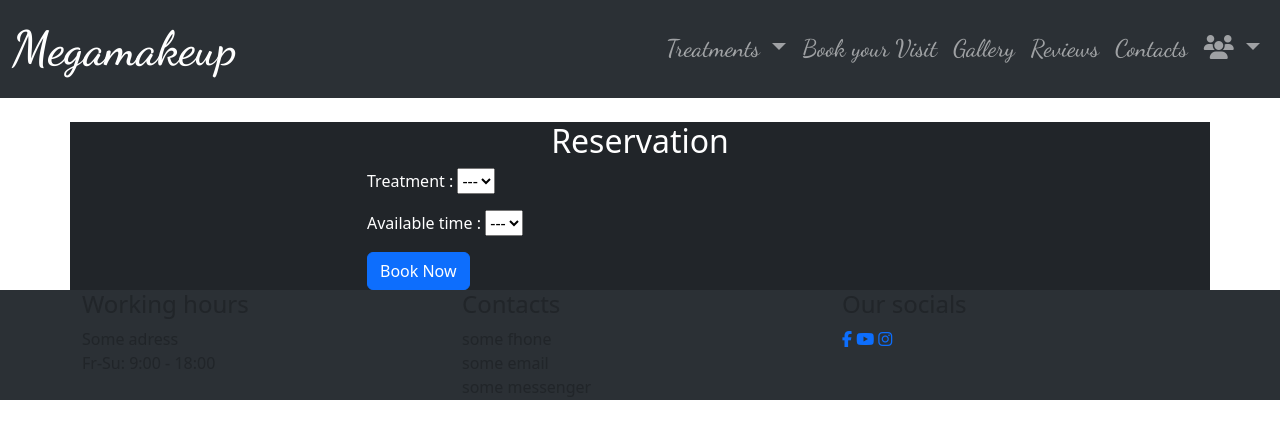
After one commit to vasilchenkoilya/p_makeup, a Django app: page /reservation/ in a window 1280 px wide. The commit adds this page. Shown: the top 439 px of the page. Run offline with Django 4.2, Linux system fonts and the light colour scheme; the visitor is signed in with stand-in values (Sample User, id 1); data that the repository does not hold is empty; some libraries are stand-ins or nearby versions.

Commit message:
reservation forms , views, htmls

```diff
--- a/permanent_makeup/main/forms.py
+++ b/permanent_makeup/main/forms.py
@@ -1,5 +1,7 @@
 from django import forms
-from .models import Review, Service
+from .models import Review, Service, Reservation, TimeSlot
+from bootstrap_datepicker_plus.widgets import DateTimePickerInput
+
 
 class ReviewForm(forms.ModelForm):
     service = forms.ModelChoiceField(queryset=Service.objects.all(), required=True, widget=forms.Select(attrs={'class': 'form-control'}))
@@ -10,3 +12,43 @@ class ReviewForm(forms.ModelForm):
         widgets = {
             'text': forms.Textarea(attrs={'class': 'form-control'}),
         }
+
+
+class BookingForm(forms.ModelForm):
+    class Meta:
+        model = Reservation
+        fields = ['service', 'time_slot']
+        widgets = {
+            'service': forms.Select(attrs={'class': 'form-control'}),
+            'time_slot': DateTimePickerInput(format='%Y-%m-%d %H:%M', attrs={'class': 'form-control'}),
+        }
+        labels = {
+            'time_slot': 'Available time :',
+            'service': 'Treatment :',
+        }
+
+    def __init__(self, *args, **kwargs):
+        super().__init__(*args, **kwargs)
+
+        self.fields['service'].widget = forms.Select(choices=self.get_available_services(attrs={'class': 'form-control'}))
+        self.fields['time_slot'].widget = forms.Select(choices=self.get_available_slots(attrs={'class': 'form-control'}))
+
+    def get_available_services(self, attrs=None):
+        available_services = Service.objects.all().order_by('name')
+
+        available_services_choices = []
+        for service in available_services:
+            service_info = (service.id, f"{service.name}")
+            available_services_choices.append(service_info)
+
+        return [('', '---')] + available_services_choices
+
+    def get_available_slots(self, attrs=None):
+        available_slots = TimeSlot.objects.filter(is_available=True).order_by('start_time')
+
+        available_slots_choices = []
+        for slot in available_slots:
+            slot_info = (slot.id, f"{slot.start_time.strftime('%Y-%m-%d // %H:%M')} - {slot.end_time.strftime('%H:%M')}")
+            available_slots_choices.append(slot_info)
+
+        return [('', '---')] + available_slots_choices
--- a/permanent_makeup/main/models.py
+++ b/permanent_makeup/main/models.py
@@ -51,6 +51,8 @@ class TimeSlot(models.Model):
     is_available = models.BooleanField(default=True)
 
 
+
+
 class Reservation(models.Model):
     customer = models.ForeignKey(User, on_delete=models.CASCADE)
     service = models.ForeignKey(Service, on_delete=models.CASCADE)
--- a/permanent_makeup/main/signals.py
+++ b/permanent_makeup/main/signals.py
@@ -1,7 +1,6 @@
 from django.db.models.signals import pre_save, post_save, post_delete
 from django.dispatch import receiver
 from django.core.exceptions import ValidationError
-from django.db import IntegrityError
 from .models import Reservation, TimeSlot
 
 
--- a/permanent_makeup/main/templates/base.html
+++ b/permanent_makeup/main/templates/base.html
@@ -37,7 +37,9 @@
                             {% endfor %}
                         </ul>
                     </li>
-
+                    <li class="nav-item">
+                        <a class="nav-link" href="{% url 'reservation' %}">Book your Visit</a>
+                    </li>
                     <li class="nav-item">
                         <a class="nav-link" href="/gallery/">Gallery</a>
                     </li>
--- /dev/null
+++ b/permanent_makeup/main/templates/reservation/reservation.html
@@ -0,0 +1,18 @@
+{% extends 'base.html' %}
+
+{% block content %}
+    <section class="reservation-section">
+        <div class="container mt-4 bg-dark text-white">
+            <h2 class="text-center">Reservation</h2>
+            <div class="row justify-content-center">
+                <div class="col-md-6">
+                    <form method="post" action="{% url 'reservation' %}">
+                        {% csrf_token %}
+                        {{ form.as_p }}
+                        <button type="submit" class="btn btn-primary">Book Now</button>
+                    </form>
+                </div>
+            </div>
+        </div>
+    </section>
+{% endblock content %}
--- a/permanent_makeup/main/urls.py
+++ b/permanent_makeup/main/urls.py
@@ -6,5 +6,7 @@ urlpatterns = [
     path('', views.index, name='index'),
     path('gallery/', views.gallery_view, name='gallery'),
     path('service/<slug:service_slug>/', views.service_detail, name='service_detail'),
-    path('reviews/', views.reviews_page, name='reviews_page')
+    path('reviews/', views.reviews_page, name='reviews_page'),
+    path('reservation/', views.reservation_view, name='reservation'),
+    path('reservation/reservation_success/', views.reservation_success, name='reservation_success'),
 ]
--- a/permanent_makeup/main/views.py
+++ b/permanent_makeup/main/views.py
@@ -1,11 +1,12 @@
 from django.shortcuts import render, get_object_or_404, redirect
 from django.contrib.auth.mixins import LoginRequiredMixin
 from django.urls import reverse_lazy
-from django.views.generic import ListView, CreateView
+from django.views.generic import  CreateView
 from django.http import JsonResponse
 from django.views.decorators.http import require_http_methods
 from . import models
-from .forms import ReviewForm
+from .forms import ReviewForm , BookingForm
+from django.contrib.auth.decorators import login_required
 
 
 
@@ -20,7 +21,6 @@ def index(request):
 def service_detail(request, service_slug):
     service = get_object_or_404(models.Service, slug=service_slug)
     return render(request, 'main/service_detail.html', {'service': service})
-
 
 def reviews_page(request):
     reviews = models.Review.objects.all().order_by('-created_at')
@@ -37,3 +37,35 @@ def reviews_page(request):
         'form': form,
     }
     return render(request, 'reviews/reviews.html', context)
+
+@login_required
+def reservation_view(request):
+    template_name = 'reservation/reservation.html'
+    success_url = 'reservation_success'
+
+    if request.method == 'POST':
+        form = BookingForm(request.POST)
+        if form.is_valid():
+            reservation = form.save(commit=False)
+            reservation.customer = request.user
+            reservation.save()
+            return redirect(success_url)
+    else:
+        form = BookingForm()
+
+    return render(request, template_name, {'form': form})
+
+def reservation_success(request):
+    return render(request, 'reservation/reservation_success.html')
+
+
+#class ReservationView(LoginRequiredMixin, CreateView):
+#     template_name = 'reservation/reservation.html'
+#     form_class = BookingForm
+#     success_url = 'reservation_success'
+
+#     def form_valid(self, form):
+#         reservation = form.save(commit=False)
+#         reservation.customer = self.request.user
+#         reservation.save()
+#         return redirect(self.success_url)
--- a/permanent_makeup/permanent_makeup/settings.py
+++ b/permanent_makeup/permanent_makeup/settings.py
@@ -53,6 +53,7 @@ ALLOWED_HOSTS = []
 INSTALLED_APPS = [
     'main',
     'accounts',
+    'bootstrap_datepicker_plus',
     'django.contrib.admin',
     'django.contrib.auth',
     'django.contrib.contenttypes',
```
Also changed, not shown: permanent_makeup/main/templates/reservation/reservation_success.html (added, +8 -0 lines), permanent_makeup/requirements.txt (added, +9 -0 lines).
